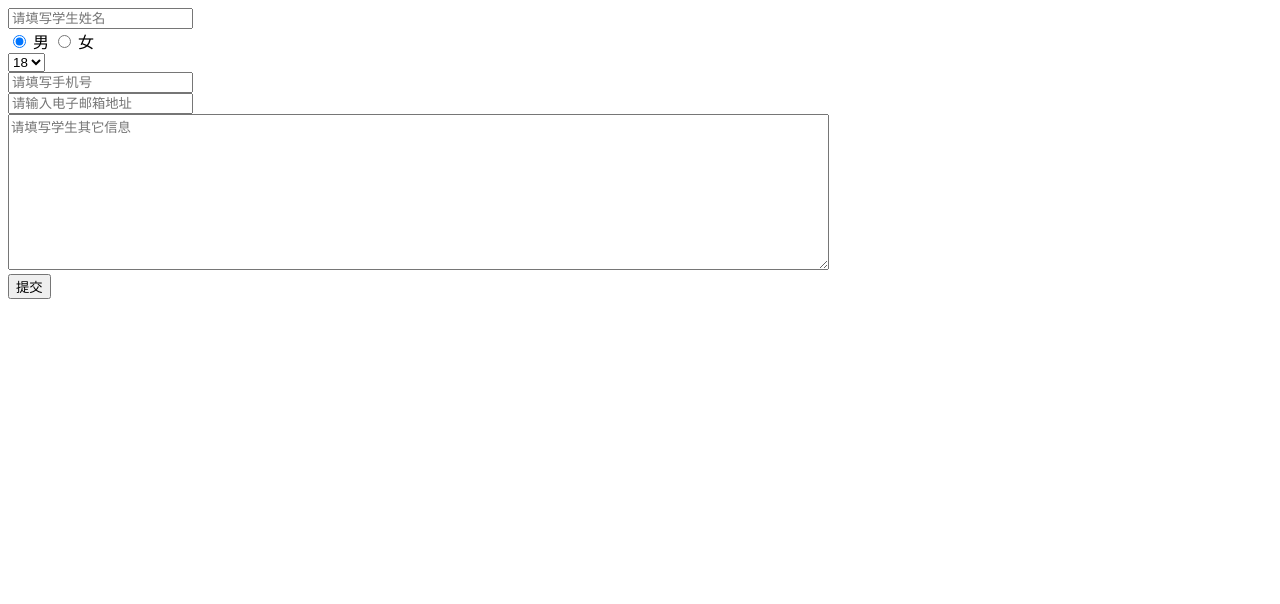
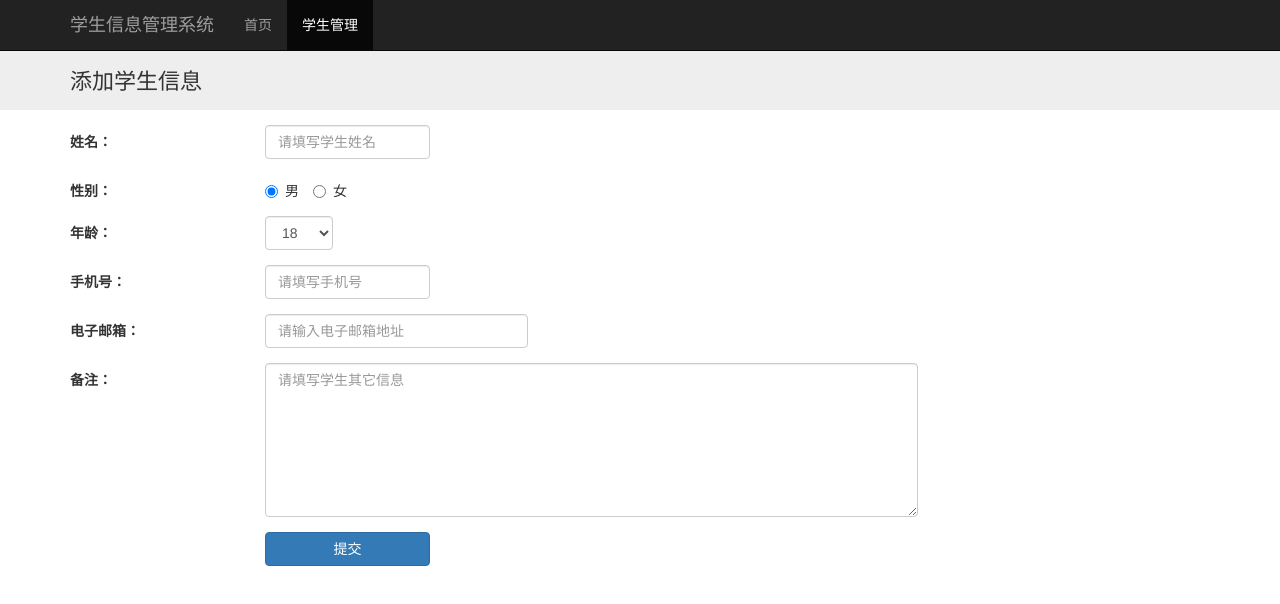
Before and after one commit to Icejundong/student-test, a website: page views/add.html in a window 1280 px wide. Drawn offline with nearby package versions, Linux system fonts and the light colour scheme; files whose address does not match are found by name.

Commit message:
完成添加页面的BootStrap样式

```diff
--- a/views/add.html
+++ b/views/add.html
@@ -4,18 +4,78 @@
 <head>
     <meta charset="UTF-8">
     <title>学生管理系统 - 添加学生</title>
+    <link href="/libs/bootstrap/css/bootstrap.min.css" rel="stylesheet">
+    <style>
+        body {
+            padding-top: 50px;
+        }
+
+        header {
+            background-color: #eee;
+            height: 6rem;
+        }
+
+        header h1 {
+            font-size: 2.2rem;
+        }
+
+        .form-horizontal {
+            margin-top: 15px;
+        }
+
+        .form-horizontal .control-label {
+            text-align: left;
+        }
+    </style>
 </head>
 
 <body>
-    <form action="/api/student/add" method="POST">
-        <input type="text" name="name" placeholder="请填写学生姓名" required pattern="^[\u4e00-\u9fa5]{2,4}$"><br>
-
-        <input type="radio" name="isMale" id="male" value="true" checked>
-        <label for="male">男</label>
-        <input type="radio" name="isMale" id="female" value="false">
-        <label for="female">女</label><br>
-
-        <select name="age">
+    <nav class="navbar navbar-inverse navbar-fixed-top">
+        <div class="container">
+            <div class="navbar-header">
+                <button class="navbar-toggle" data-toggle="collapse" data-target="#navbar">
+                        <span class="icon-bar"></span>
+                        <span class="icon-bar"></span>
+                        <span class="icon-bar"></span>
+                    </button>
+                <a href="#" class="navbar-brand">学生信息管理系统</a>
+            </div>
+            <div id="navbar" class="collapse navbar-collapse">
+                <ul class="nav navbar-nav">
+                    <li><a href="#">首页</a></li>
+                    <li class="active"><a href="#">学生管理</a></li>
+                </ul>
+            </div>
+        </div>
+    </nav>
+    <header>
+        <div class="container">
+            <h1>添加学生信息</h1>
+        </div>
+    </header>
+    <div class="container">
+        <form class="form-horizontal" action="/api/student/add" method="POST">
+            <div class="form-group">
+                <label for="name" class="col-sm-2 control-label">姓名：</label>
+                <div class="col-sm-2">
+                    <input type="text" name="name" id="name" class="form-control" placeholder="请填写学生姓名" required pattern="^[\u4e00-\u9fa5]{2,4}$">
+                </div>
+            </div>
+            <div class="form-group">
+                <label for="male" class="col-sm-2 control-label">性别：</label>
+                <div class="col-sm-3">
+                    <label class="radio-inline">
+                            <input type="radio" name="isMale" id="male" value="true" checked> 男
+                        </label>
+                    <label class="radio-inline">
+                            <input type="radio" name="isMale" id="female" value="false"> 女
+                        </label>
+                </div>
+            </div>
+            <div class="form-group">
+                <label for="age" class="col-sm-2 control-label">年龄：</label>
+                <div class="col-sm-1">
+                    <select class="form-control" id="age" name="age">
                             <option value="18">18</option>
                             <option value="19">19</option>
                             <option value="20">20</option>
@@ -26,17 +86,38 @@
                             <option value="25">25</option>
                             <option value="26">26</option>
                             <option value="27">27</option>
-            </select><br>
+                        </select>
+                </div>
+            </div>
+            <div class="form-group">
+                <label for="phone" class="col-sm-2 control-label">手机号：</label>
+                <div class="col-sm-2">
+                    <input class="form-control" type="tel" id="phone" name="phone" placeholder="请填写手机号" required pattern="^[1][3-8]\d{9}$">
+                </div>
+            </div>
+            <div class="form-group">
+                <label for="email" class="col-sm-2 control-label">电子邮箱：</label>
+                <div class="col-sm-3">
+                    <input class="form-control" type="email" id="email" name="email" placeholder="请输入电子邮箱地址" required>
+                </div>
+            </div>
+            <div class="form-group">
+                <label for="description" class="col-sm-2 control-label">备注：</label>
+                <div class="col-sm-7">
+                    <textarea class="form-control" id="description" name="description" rows="7" placeholder="请填写学生其它信息"></textarea>
+                </div>
+            </div>
+            <div class="form-group">
+                <label for="" class="col-sm-2 control-label"></label>
+                <div class="col-sm-2">
+                    <input type="submit" class="btn btn-primary btn-block" value="提交"></input>
+                </div>
+            </div>
+        </form>
+    </div>
 
-        <input type="tel" name="phone" placeholder="请填写手机号" required pattern="^[1][3-8]\d{9}$"><br>
-
-        <input type="email" name="email" placeholder="请输入电子邮箱地址" required><br>
-
-        <textarea name="description" cols="100" rows="10" placeholder="请填写学生其它信息"></textarea><br>
-
-        <input type="submit" value="提交">
-    </form>
     <script src="/libs/jquery.js"></script>
+    <script src="/libs/bootstrap/js/bootstrap.js"></script>
     <script src="/scripts/add.js"></script>
 </body>
 
```
Lines whose indentation alone changed are shown as unchanged.
